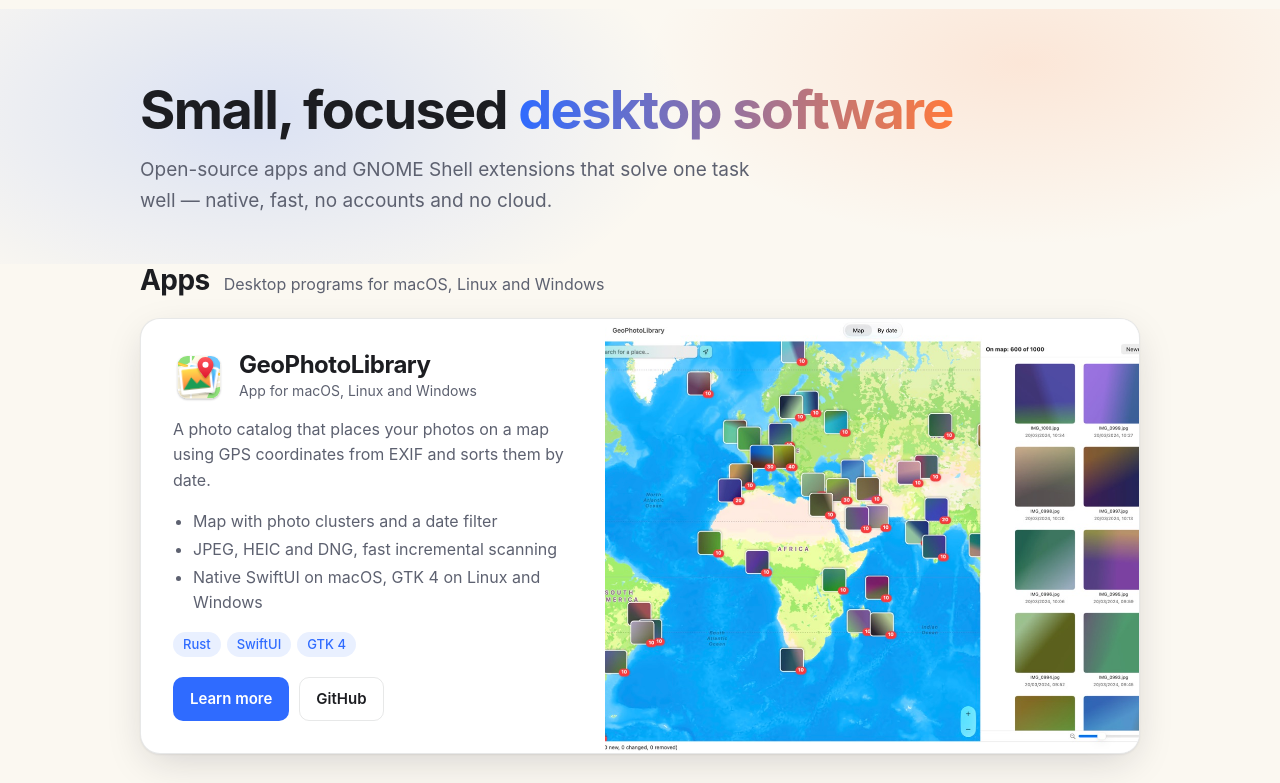
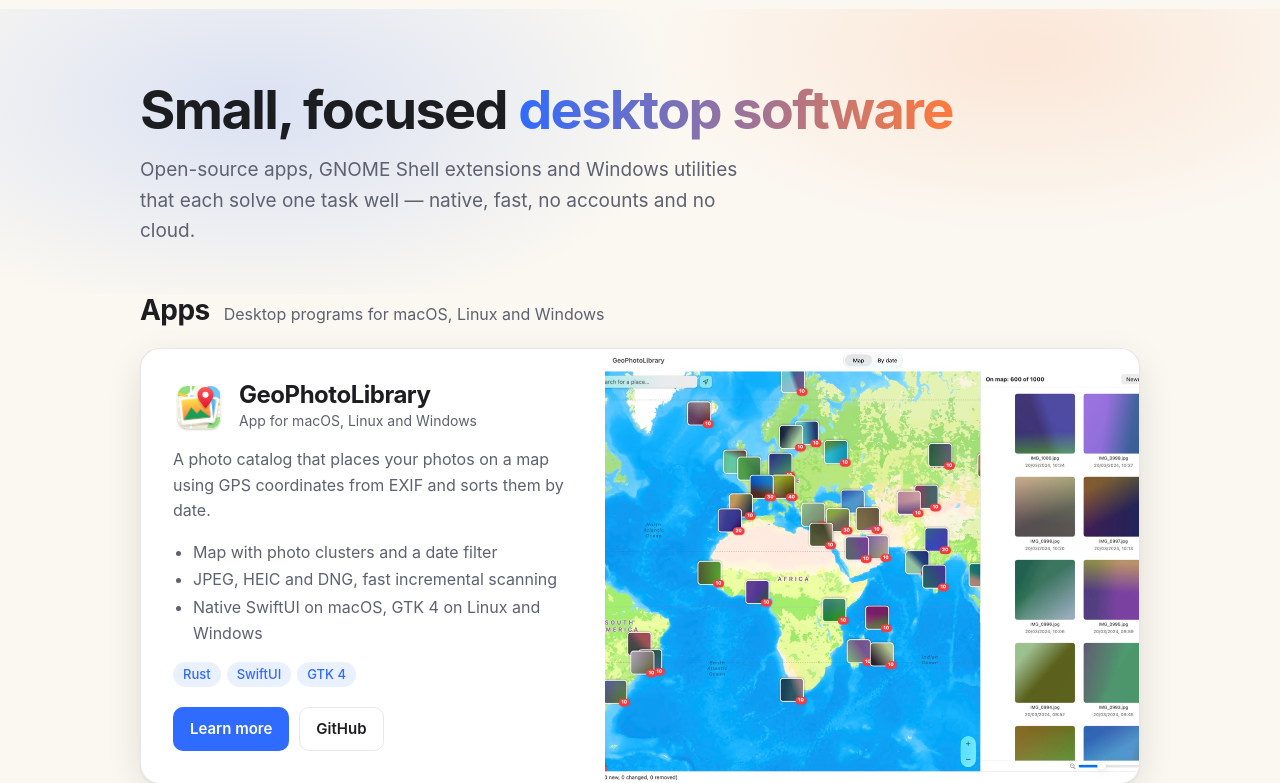
Before and after one commit to EvilX/evilx.github.io, a plain HTML site: page index.html in a window 1280 px wide. Shown: the part 55-838 px from the top of the page. Drawn offline with Linux system fonts and the light colour scheme.

Commit message:
Первый абзац — и об утилитах для Windows
Вводный текст перечислял только программы и расширения GNOME Shell, хотя
на странице есть и раздел утилит для Windows.

Co-Authored-By: Claude Opus 5.5 <noreply@anthropic.com>

```diff
--- a/index.html
+++ b/index.html
@@ -208,7 +208,7 @@ footer a { color: var(--muted); }
   <section class="hero">
     <div class="wrap">
       <h1 data-i18n="title">Small, focused <span>desktop software</span></h1>
-      <p class="lead" data-i18n="lead">Open-source apps and GNOME Shell extensions that solve one task well — native, fast, no accounts and no cloud.</p>
+      <p class="lead" data-i18n="lead">Open-source apps, GNOME Shell extensions and Windows utilities that each solve one task well — native, fast, no accounts and no cloud.</p>
     </div>
   </section>
 
@@ -370,7 +370,7 @@ footer a { color: var(--muted); }
 var T = {
   ru: {
     title: 'Небольшие <span>программы для компьютера</span>',
-    lead: 'Программы и расширения GNOME Shell с открытым кодом, каждая хорошо решает одну задачу: нативно, быстро, без учётных записей и облака.',
+    lead: 'Программы, расширения GNOME Shell и утилиты для Windows с открытым кодом. Каждая хорошо решает одну задачу: нативно, быстро, без учётных записей и облака.',
     'gpl.kind': 'Программа для macOS, Linux и Windows',
     'gpl.text': 'Каталог фотографий: показывает снимки на карте по GPS-координатам из EXIF и раскладывает их по датам.',
     'gpl.f1': 'Карта с кластерами фото и фильтром по датам',
@@ -408,7 +408,7 @@ var T = {
   },
   el: {
     title: 'Μικρά, στοχευμένα <span>προγράμματα υπολογιστή</span>',
-    lead: 'Εφαρμογές και επεκτάσεις GNOME Shell ανοιχτού κώδικα που λύνουν καλά μία εργασία — εγγενείς, γρήγορες, χωρίς λογαριασμούς και cloud.',
+    lead: 'Εφαρμογές, επεκτάσεις GNOME Shell και βοηθητικά προγράμματα Windows ανοιχτού κώδικα που λύνουν καλά μία εργασία — εγγενή, γρήγορα, χωρίς λογαριασμούς και cloud.',
     'gpl.kind': 'Εφαρμογή για macOS, Linux και Windows',
     'gpl.text': 'Κατάλογος φωτογραφιών που τοποθετεί τις φωτογραφίες σας στον χάρτη με βάση τις συντεταγμένες GPS του EXIF και τις ταξινομεί κατά ημερομηνία.',
     'gpl.f1': 'Χάρτης με ομάδες φωτογραφιών και φίλτρο ημερομηνιών',
```
